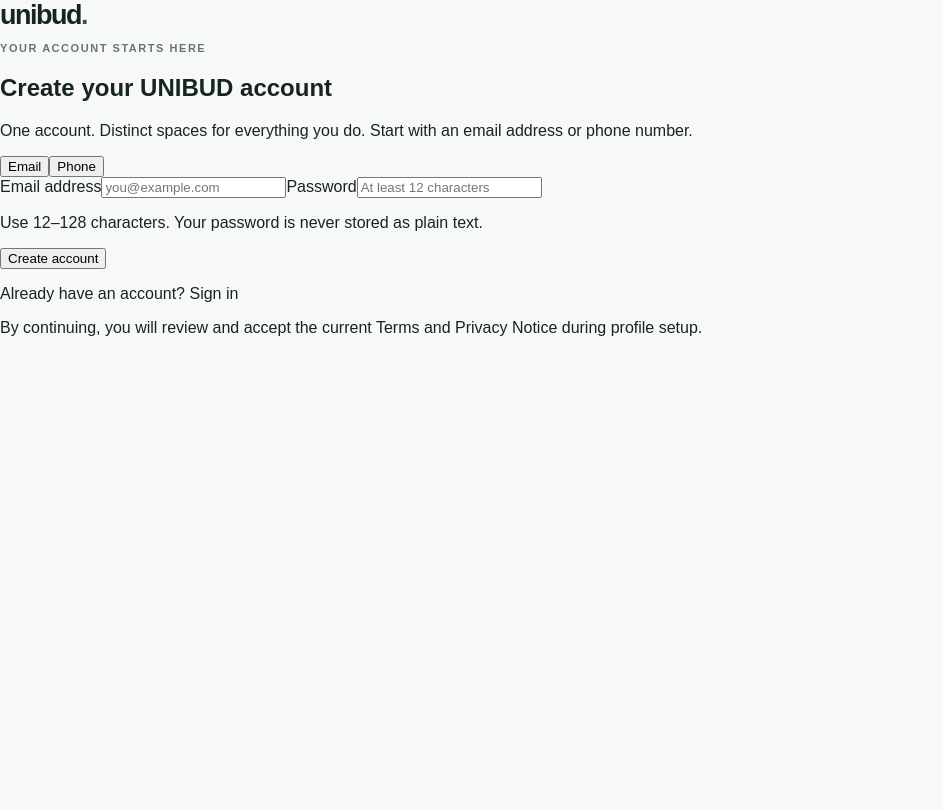
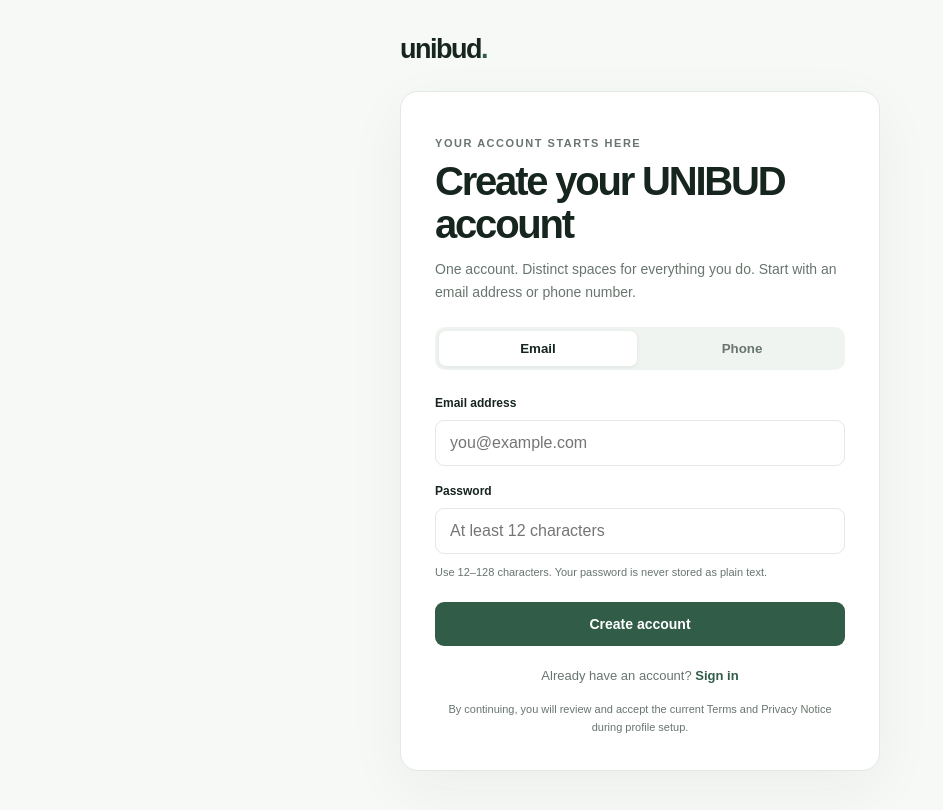
Before and after one commit to iamtheoracle/unibud, a Next.js app in the folder apps/web/: page /signup in a window 1280 px wide. Shown: the top 810 px of the page, without its empty margins (0-943 px from the left). Built offline with nearby package versions, Linux system fonts and the light colour scheme.

Commit message:
feat(ui): style first-party identity and onboarding flows

```diff
--- a/apps/web/src/app/globals.css
+++ b/apps/web/src/app/globals.css
@@ -56,3 +56,37 @@ footer { padding: 42px 0 30px; color: var(--muted); font-size: 12px; }
   .space-grid { grid-template-columns: 1fr; }
   .section-heading h2 { font-size: 24px; }
 }
+
+.auth-page{min-height:100vh;width:min(100% - 32px,480px);margin:0 auto;padding:34px 0 56px;display:flex;flex-direction:column;align-items:center;justify-content:center;gap:26px}
+.auth-wordmark{align-self:flex-start}
+.auth-card{width:100%;padding:34px;border:1px solid var(--line);border-radius:18px;background:var(--surface);box-shadow:0 18px 60px rgba(23,37,31,.05)}
+.auth-card h1{margin:10px 0 12px;font-size:clamp(30px,7vw,40px);line-height:1.08;letter-spacing:-.055em}
+.auth-copy{color:var(--muted);font-size:14px;line-height:1.65;margin:0 0 22px}
+.auth-tabs{display:flex;gap:6px;padding:4px;border-radius:10px;background:#f0f4f0;margin:18px 0}
+.auth-tabs button{flex:1;border:0;background:transparent;border-radius:7px;padding:10px 12px;color:var(--muted);font-weight:700;cursor:pointer}
+.auth-tabs button.active{background:white;color:var(--ink);box-shadow:0 1px 4px rgba(0,0,0,.07)}
+.auth-form{display:flex;flex-direction:column;gap:10px}
+.auth-form>label:not(.consent-row){font-size:12px;font-weight:700;margin-top:8px}
+.auth-form input:not([type=checkbox]){width:100%;border:1px solid var(--line);border-radius:9px;padding:13px 14px;font:inherit;color:var(--ink);background:#fff;outline:none}
+.auth-form input:focus{border-color:var(--accent);box-shadow:0 0 0 3px rgba(49,92,72,.1)}
+.field-note{margin:0;color:var(--muted);font-size:11px;line-height:1.5}
+.auth-submit{margin-top:12px;border:0;border-radius:9px;padding:14px 16px;background:var(--accent);color:#fff;font-weight:700;font-size:14px;cursor:pointer}
+.auth-submit:disabled{opacity:.55;cursor:not-allowed}
+.auth-inline{display:flex;justify-content:flex-end;font-size:12px;font-weight:700;color:var(--accent);margin:2px 0}
+.auth-switch{margin:22px 0 0;text-align:center;color:var(--muted);font-size:13px}
+.auth-switch a,.auth-inline a,.auth-legal a,.consent-row a{color:var(--accent);font-weight:700}
+.auth-legal{margin:18px 0 0;color:var(--muted);font-size:11px;line-height:1.6;text-align:center}
+.auth-error,.auth-notice{padding:11px 13px;border-radius:8px;font-size:12px;line-height:1.5}
+.auth-error{background:#fff0ee;color:#9b3028}
+.auth-notice{background:#eef5ef;color:#315c48}
+.consent-row{display:flex;align-items:flex-start;gap:9px;color:var(--muted);font-size:12px;line-height:1.5;margin-top:8px}
+.consent-row input{margin-top:2px;accent-color:var(--accent)}
+.legal-page{width:min(760px,calc(100% - 40px));margin:0 auto;padding:36px 0 80px}
+.legal-page h1{font-size:clamp(36px,7vw,58px);letter-spacing:-.06em;margin:24px 0}
+.legal-page h2{font-size:19px;margin:30px 0 8px}
+.legal-page p{color:var(--muted);font-size:14px;line-height:1.8}
+.legal-page .legal-warning{padding:14px 16px;border:1px solid #e5d7ae;border-radius:10px;background:#fffaf0;color:#725c2c}
+.home-actions{display:flex;gap:10px;align-items:center}
+.home-actions a{border:1px solid var(--line);border-radius:8px;padding:9px 14px;font-size:12px;font-weight:700}
+.home-actions a:first-child{background:var(--accent);border-color:var(--accent);color:white}
+@media(max-width:520px){.auth-card{padding:25px 20px}.auth-page{padding-top:20px}.topbar{height:auto;min-height:72px;gap:12px}.topbar .eyebrow{display:none}}
```
